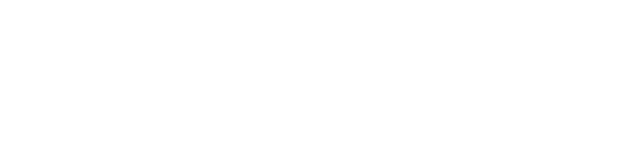
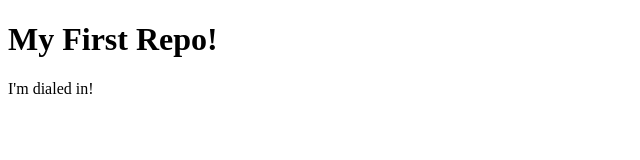
Before and after one commit to dedblume/my-first-repo, a plain HTML site: page index.html in a window 1280 px wide. Shown: the whole page, without its empty margins (0-640 px from the left). Drawn offline with Linux system fonts and the light colour scheme.

Commit message:
Add index.html with starter content

```diff
--- a/index.html
+++ b/index.html
@@ -6,6 +6,7 @@
     <title>Document</title>
 </head>
 <body>
-
+    <h1>My First Repo!</h1>
+    <p>I'm dialed in!</p>
 </body>
 </html>
```
